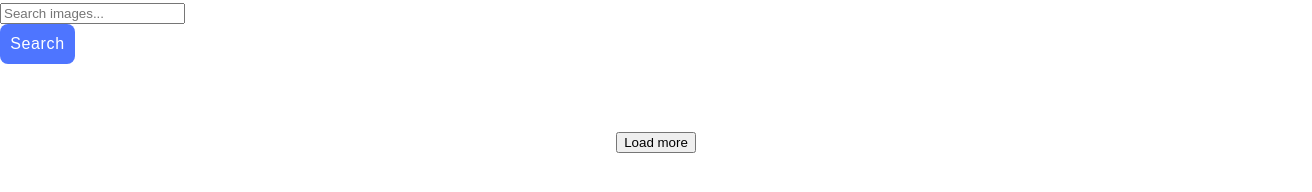
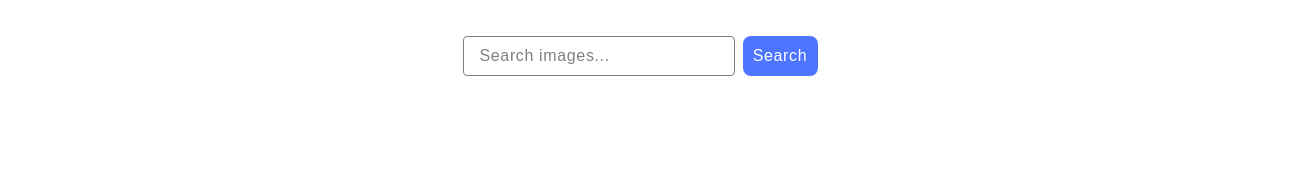
Before and after one commit to dianka297/goit-js-hw-12, a plain HTML site: page index.html in a window 1280 px wide. Shown: the whole page, 1312 px wide, since content can reach past the window. Drawn offline with nearby package versions, Linux system fonts and the light colour scheme.

Commit message:
Deploying to gh-pages from @ dianka297/goit-js-hw-12@966dca09a0d1d86734ef1deecfed263448cfc739 🚀

```diff
--- a/index.html
+++ b/index.html
@@ -2,30 +2,37 @@
 <html lang="en">
   <head>
     <meta charset="UTF-8" />
+    <link rel="icon" type="image/svg+xml" href="/goit-js-hw-12/favicon.svg" />
     <meta name="viewport" content="width=device-width, initial-scale=1.0" />
     <title>Homework 12</title>
+    <link
+      rel="stylesheet"
+      href="node_modules/modern-normalize/modern-normalize.css"
+    />
     <script type="module" crossorigin src="/goit-js-hw-12/index.js"></script>
     <link rel="modulepreload" crossorigin href="/goit-js-hw-12/assets/vendor-C4-ZuMk8.js">
     <link rel="stylesheet" crossorigin href="/goit-js-hw-12/assets/vendor-CWKLx11g.css">
     <link rel="stylesheet" crossorigin href="/goit-js-hw-12/assets/index-BMUwiLje.css">
   </head>
   <body>
-    <form class="form">
+    <main>
+      <div class="container">
+        <form class="search-form">
           <input
             type="text"
-        name="query"
             placeholder="Search images..."
-        required
-        autocomplete="off"
+            class="search"
+            name="tag"
           />
-      <button type="submit" class="btn search-btn">Search</button>
+          <button type="submit" class="search-btn">Search</button>
         </form>
-    <div class="container">
-      <ul class="gallery-list"></ul>
-      <button type="button" class="btn load-more-btn is-hidden">
-        Load more
-      </button>
+        <div class="loader" id="loader"></div>
+        <ul class="gallery"></ul>
+        <div class="button-container">
+          <button class="js-load-more load-more-hidden">Load more</button>
         </div>
-    <div class="loader is-hidden"></div>
+      </div>
+    </main>
+
   </body>
 </html>
```
Lines whose indentation alone changed are shown as unchanged.
